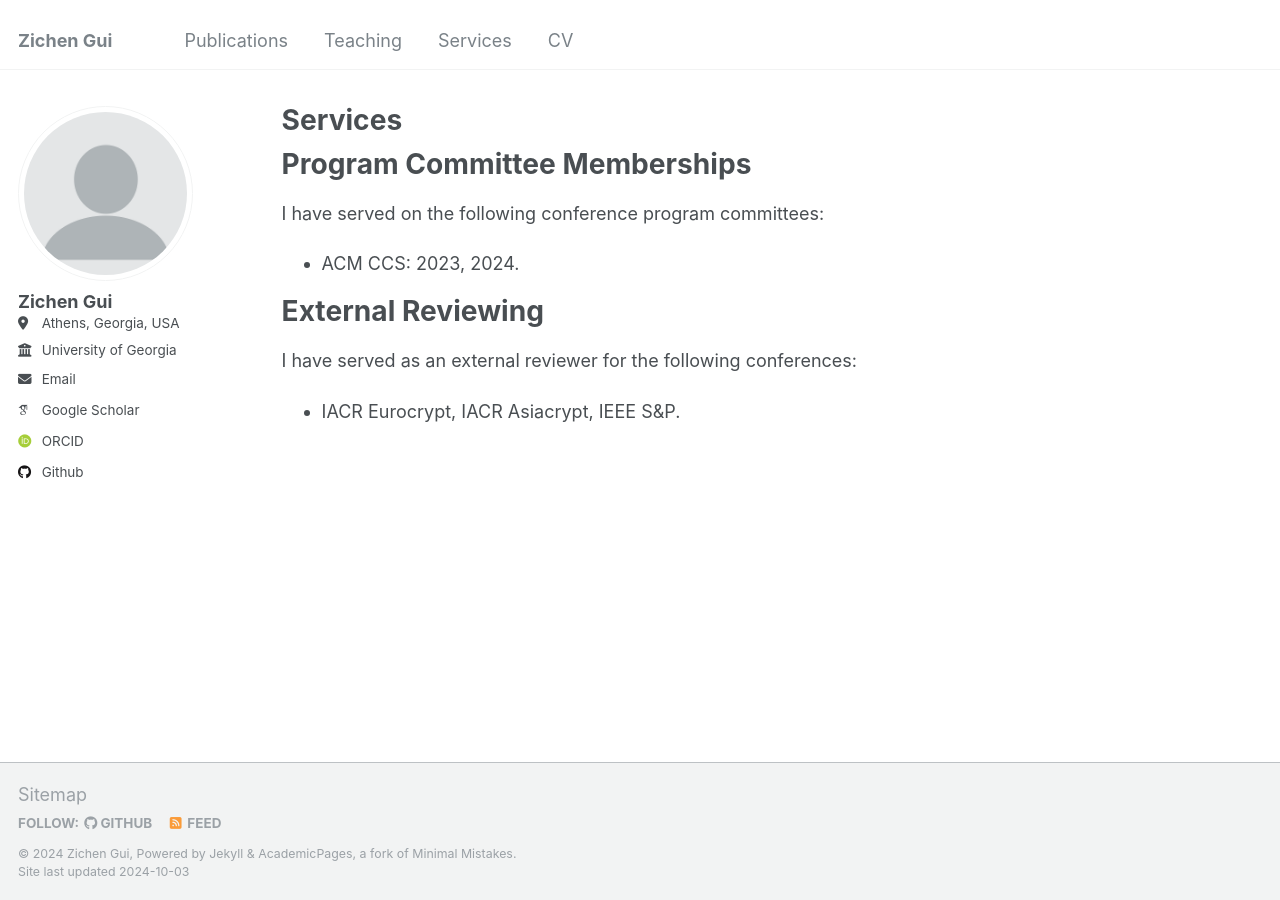
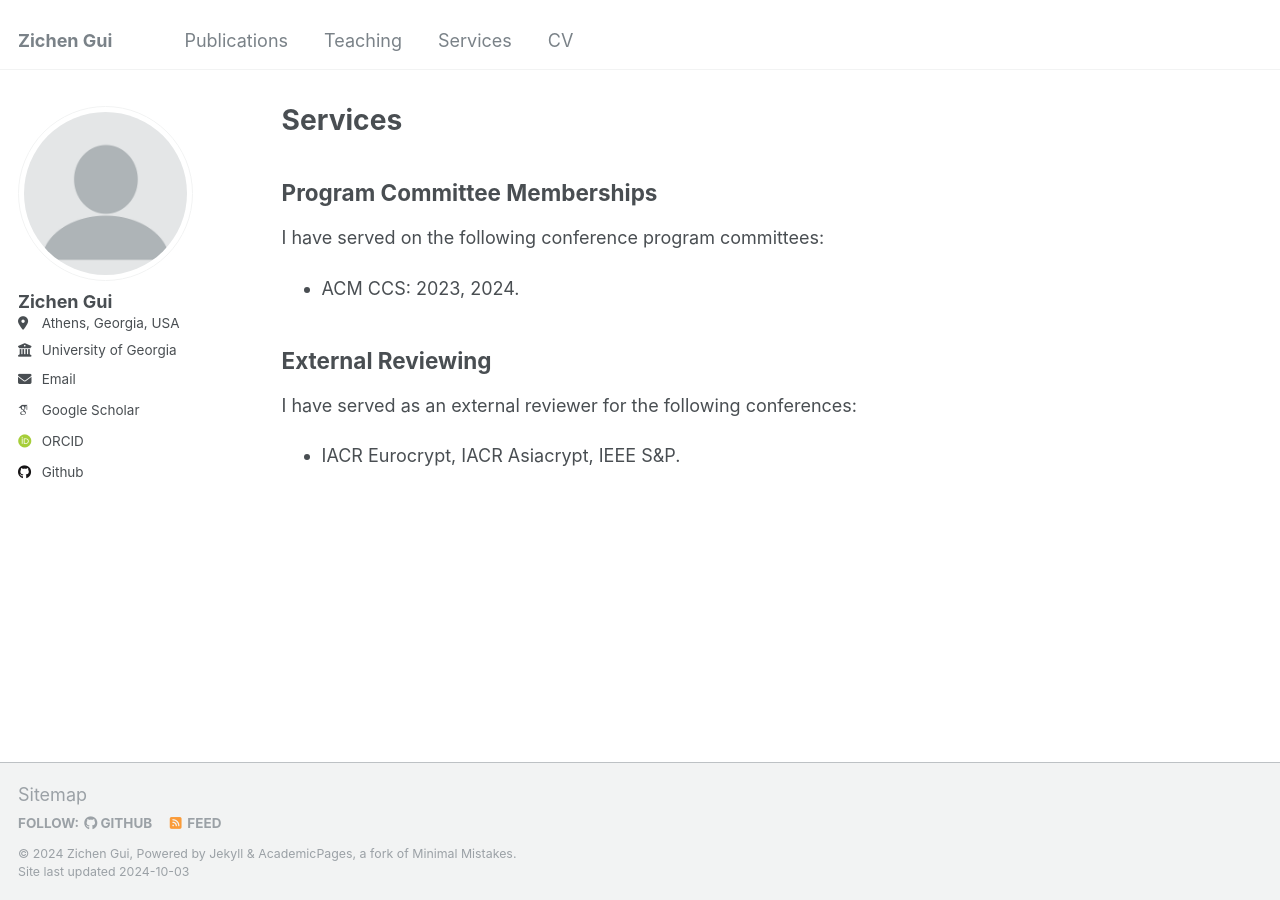
Before and after one commit to Zichen-Gui/Zichen-Gui.github.io, a Jekyll site: the page built from _pages/services.md, in a window 1280 px wide. Built offline with Jekyll 4.4.1, drawn with Linux system fonts in a browser that asks for light colours; some web fonts are replaced.

```diff
--- a/_pages/services.md
+++ b/_pages/services.md
@@ -5,10 +5,10 @@ permalink: /services/
 author_profile: true
 ---
 
-# Program Committee Memberships
+## Program Committee Memberships
 I have served on the following conference program committees:
 - ACM CCS: 2023, 2024.
 
-# External Reviewing
+## External Reviewing
 I have served as an external reviewer for the following conferences:
 - IACR Eurocrypt, IACR Asiacrypt, IEEE S&P.
```
